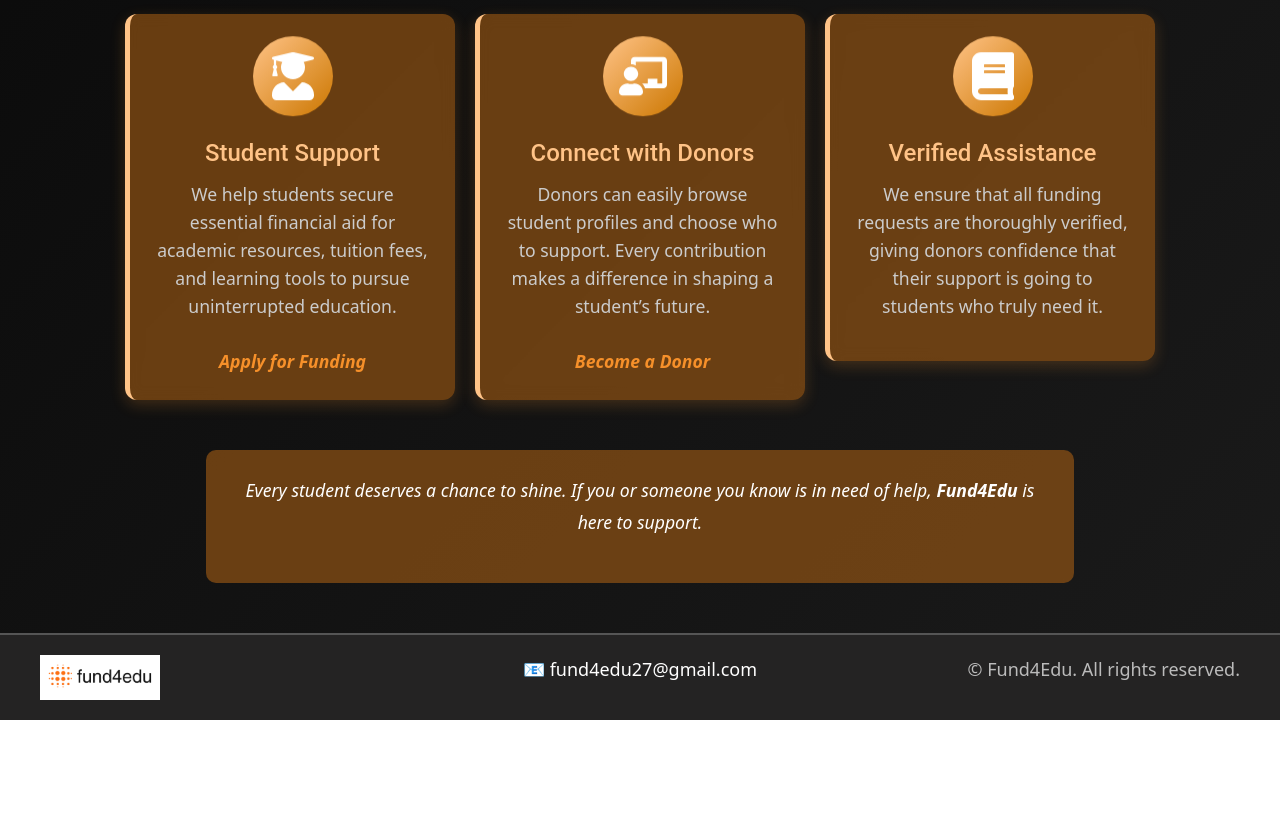
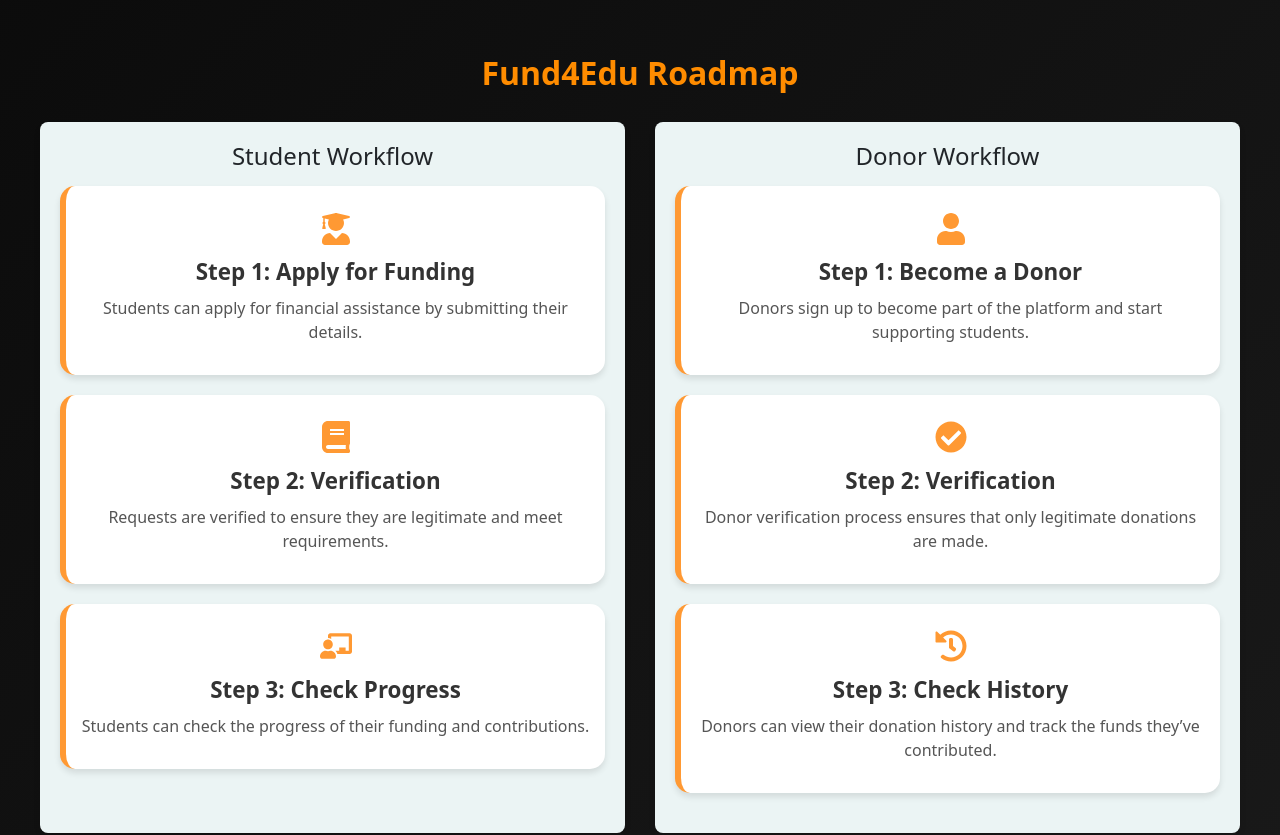
Before and after one commit to imeshagupta/fund4edu, a React (Create React App) app: page /about in a window 1280 px wide. Shown: the part 340-1175 px from the top of the page. Before the commit the page ends 1060 px from the top, so only its background shows below. Built offline with nearby package versions, Linux system fonts and the light colour scheme; no server answers.

Commit message:
Add a full roadmap for website workflow

```diff
--- a/src/components/About.js
+++ b/src/components/About.js
@@ -1,6 +1,6 @@
-import { Link } from "react-router-dom";
 import styles from "../styles/About.module.css";
 import { FaUserGraduate, FaChalkboardTeacher, FaBook } from "react-icons/fa";
+import { FaUser, FaCheckCircle, FaHistory } from "react-icons/fa";
 
 const About = () => {
   return (
@@ -12,7 +12,7 @@ const About = () => {
         need it most. Our mission is to empower the future through knowledge and
         compassion.
       </p>
-
+      {/*
       <div className={styles.row}>
         <div className={styles.feature}>
           <div className={styles.featureIcon}>
@@ -54,12 +54,91 @@ const About = () => {
             need it.
           </p>
         </div>
+      </div> */}
+      <div className={styles.roadmapContainer}>
+        <h3 className={styles.roadmapTitle}>Fund4Edu Roadmap</h3>
+
+        <div className={styles.roadmap}>
+          <div className={styles.workflowColumn}>
+            <h4>Student Workflow</h4>
+            <div className={styles.roadmapStep}>
+              <div className={styles.roadmapIcon}>
+                <FaUserGraduate />
+              </div>
+              <h5>Step 1: Apply for Funding</h5>
+              <p>
+                Students can apply for financial assistance by submitting their
+                details.
+              </p>
+            </div>
+
+            <div className={styles.roadmapStep}>
+              <div className={styles.roadmapIcon}>
+                <FaBook />
+              </div>
+              <h5>Step 2: Verification</h5>
+              <p>
+                Requests are verified to ensure they are legitimate and meet
+                requirements.
+              </p>
+            </div>
+
+            <div className={styles.roadmapStep}>
+              <div className={styles.roadmapIcon}>
+                <FaChalkboardTeacher />
+              </div>
+              <h5>Step 3: Check Progress</h5>
+              <p>
+                Students can check the progress of their funding and
+                contributions.
+              </p>
+            </div>
+          </div>
+
+          <div className={styles.workflowColumn}>
+            <h4>Donor Workflow</h4>
+            <div className={styles.roadmapStep}>
+              <div className={styles.roadmapIcon}>
+                <FaUser />
+              </div>
+              <h5>Step 1: Become a Donor</h5>
+              <p>
+                Donors sign up to become part of the platform and start
+                supporting students.
+              </p>
+            </div>
+
+            <div className={styles.roadmapStep}>
+              <div className={styles.roadmapIcon}>
+                <FaCheckCircle />
+              </div>
+              <h5>Step 2: Verification</h5>
+              <p>
+                Donor verification process ensures that only legitimate
+                donations are made.
+              </p>
+            </div>
+
+            <div className={styles.roadmapStep}>
+              <div className={styles.roadmapIcon}>
+                <FaHistory />
+              </div>
+              <h5>Step 3: Check History</h5>
+              <p>
+                Donors can view their donation history and track the funds
+                they’ve contributed.
+              </p>
+            </div>
+          </div>
+        </div>
       </div>
 
       <div className={styles.footerText}>
         <p>
           Every student deserves a chance to shine. If you or someone you know
-          is in need of help, <strong>Fund4Edu</strong> is here to support.
+          is in need of help,{" "}
+          <strong className={styles.strongText}>Fund4Edu</strong> is here to
+          support.
         </p>
       </div>
     </div>
--- a/src/pages/StudentDashboard.js
+++ b/src/pages/StudentDashboard.js
@@ -229,6 +229,7 @@ const StudentDashboard = () => {
         { merge: true }
       );
       setSubmitted(true);
+      setStatus("Pending");
       showNotification("Funding request submitted successfully!", "success");
     } catch (error) {
       showNotification("Failed to submit request. Please try again.", "error");
@@ -426,6 +427,19 @@ const StudentDashboard = () => {
             {step === 3 && renderStepThree()}
           </>
         )}
+        {submitted && !isAdmin && status === "Pending" && (
+          <div
+            className={`${styles.statusBox} ${
+              status === "Pending"
+                ? styles.pending
+                : status === "Approved"
+                ? styles.approved
+                : styles.rejected
+            }`}
+          >
+            <strong>Status:</strong> {status}
+          </div>
+        )}
 
         {!isAdmin && submitted && status === "Rejected" && (
           <div className={styles.rejectedBox}>
@@ -438,7 +452,7 @@ const StudentDashboard = () => {
           </div>
         )}
 
-        {!isAdmin && submitted && percentage < 100 && (
+        {!isAdmin && submitted && status === "Approved" && percentage < 100 && (
           <div className={styles.donationsSection}>
             <h2>Donation Progress</h2>
             <div style={{ width: 200, height: 200, margin: "1rem auto" }}>
--- a/src/styles/About.module.css
+++ b/src/styles/About.module.css
@@ -54,11 +54,6 @@
   top: 50%;
   left: -10%;
   transform: translateY(-50%);
-  background: radial-gradient(
-    circle,
-    rgba(255, 153, 51, 0.2) 0%,
-    transparent 70%
-  );
   z-index: -1;
 }
 
@@ -82,7 +77,7 @@
 }
 
 .feature {
-  background: rgba(162, 91, 20, 0.616);
+  background-color: white;
   padding: 25px;
   border-radius: 12px;
   box-shadow: 0px 5px 15px rgba(255, 153, 51, 0.2);
@@ -95,8 +90,7 @@
   display: flex;
   flex-direction: column;
   justify-content: space-between;
-  border-left: 5px solid #ffc387;
-  backdrop-filter: blur(8px);
+  border-left: 5px solid #ff9933;
   overflow: hidden;
   height: 100%;
 }
@@ -109,7 +103,7 @@
 }
 
 .feature:hover {
-  transform: translateY(-6px) scale(1.01);
+  transform: translateY(-5px) scale(1.01);
 }
 
 .featureIcon {
@@ -121,7 +115,7 @@
   height: 80px;
   margin: 0 auto 20px;
   border-radius: 50%;
-  background: linear-gradient(135deg, #ffc387, #cc7700);
+  background: linear-gradient(135deg, #f5a24e, #ac6a0e);
   color: #fff;
   animation: float 2.5s ease-in-out infinite;
 }
@@ -129,13 +123,13 @@
 .feature h3 {
   font-size: 1.5rem;
   margin-bottom: 12px;
-  color: #ffc387;
+  color: #f6902a;
   font-family: "Roboto", sans-serif;
 }
 
 .feature p {
   font-size: 1.1rem;
-  color: #ccc;
+  color: black;
   line-height: 1.6;
   flex-grow: 1;
   word-wrap: break-word;
@@ -177,23 +171,27 @@
 
 .footerText {
   font-size: 1.2rem;
-  color: #ffffff;
+
   text-align: center;
   font-style: italic;
   line-height: 1.8;
   width: 70%;
   margin-top: 50px;
   padding: 25px;
-  background: rgba(162, 91, 20, 0.616);
+  background-color: white;
+  border-left: 7px solid #ff9933;
   border-radius: 10px;
 }
 
 .footerText p {
   margin-bottom: 20px;
   font-size: 1.1rem;
-  color: #ffffff;
+  color: black;
 }
-
+.strongText {
+  font-weight: bold;
+  color: #ff9933;
+}
 .footerText a {
   color: #ffcc00;
   text-decoration: none;
@@ -206,10 +204,86 @@
   text-decoration: underline;
 }
 
+.roadmapContainer {
+  width: 100%;
+  padding: 40px 20px;
+}
+
+.roadmapTitle {
+  font-size: 2rem;
+  font-weight: bold;
+  text-align: center;
+  color: #ff8c00;
+  margin-bottom: 30px;
+}
+
+.roadmap {
+  display: flex;
+  justify-content: space-between;
+  gap: 30px;
+  flex-wrap: wrap;
+}
+
+.workflowColumn {
+  flex: 1;
+  padding: 20px;
+  background-color: #ebf4f4;
+  border-radius: 8px;
+  box-shadow: 0 4px 6px rgba(0, 0, 0, 0.1);
+  width: 48%;
+}
+.workflowColumn h4 {
+  margin-bottom: 15px;
+}
+
+@media (max-width: 768px) {
+  .roadmap {
+    flex-direction: column;
+    align-items: center;
+  }
+
+  .workflowColumn {
+    width: 90%;
+    margin-bottom: 20px;
+  }
+}
+
+.roadmapStep {
+  margin-bottom: 20px;
+  padding: 15px;
+  background-color: #fff;
+  border-radius: 15px;
+  box-shadow: 0 4px 6px rgba(0, 0, 0, 0.1);
+  border-left: 6px solid #ff9933;
+}
+
+.roadmapIcon {
+  font-size: 2rem;
+  color: #ff9933;
+  margin-bottom: 10px;
+}
+
+.roadmapStep h5 {
+  font-size: 1.4rem;
+  color: #333;
+  font-weight: bold;
+  margin-bottom: 10px;
+}
+
+.roadmapStep p {
+  font-size: 1rem;
+  color: #555;
+  line-height: 1.5;
+}
+
 @media (max-width: 1024px) {
   .feature {
     width: 45%;
     min-height: 250px;
+    max-width: 350px;
+  }
+  .aboutContainer h2 {
+    font-size: 2rem;
   }
 }
 
@@ -230,6 +304,7 @@
   .feature {
     width: 90%;
     min-height: 200px;
+    max-width: 100%;
   }
 
   .footerText {
@@ -252,6 +327,7 @@
     width: 100%;
     margin-bottom: 20px;
     min-height: 180px;
+    max-width: 100%;
   }
 
   .featureIcon {
--- a/src/styles/AdminDashboard.module.css
+++ b/src/styles/AdminDashboard.module.css
@@ -249,7 +249,15 @@ h3 {
   .card {
     padding: 15px;
   }
-
+  .cardRight img {
+    max-width: 100px;
+  }
+  .cardLeft p {
+    font-size: 14px;
+  }
+  .studentName {
+    font-size: 1.3rem;
+  }
   .actions button,
   .rejectBox button {
     padding: 8px 15px;
```
